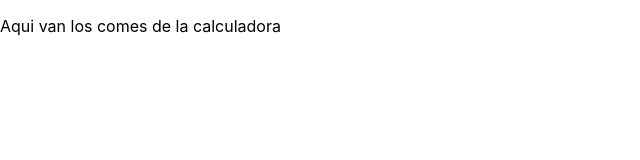
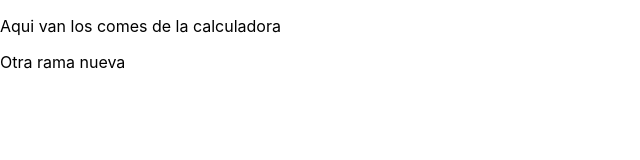
Before and after one commit to javiercl/calculator-team, a React (Create React App) app: page / in a window 1280 px wide. Shown: the top 160 px of the page, without its empty margins (0-640 px from the left). Built offline with nearby package versions, Linux system fonts and the light colour scheme.

Commit message:
Crear otra rama nueva

```diff
--- a/src/components/App.js
+++ b/src/components/App.js
@@ -19,6 +19,8 @@ function App() {
     <div class="fondo">
 
       <p>Aqui van los comes de la calculadora</p>
+
+      <p> Otra rama nueva</p>
       {/*
 
       <Display values={values}/>
```
